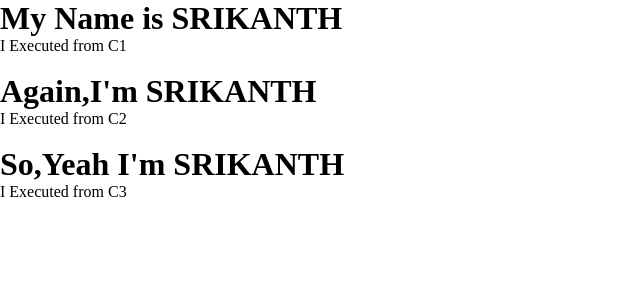
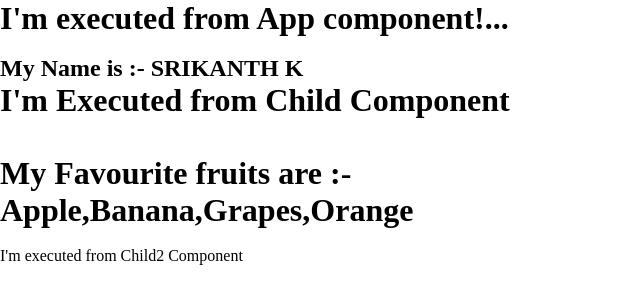
Before and after one commit to SRIKANTH-0001/react-vite, a React (Vite) app: page / in a window 1280 px wide. Shown: the top 304 px of the page, without its empty margins (0-640 px from the left). Built offline with nearby package versions, Linux system fonts and the light colour scheme.

Commit message:
UseContext Hook concepts in ReactJs

```diff
--- a/src/App.jsx
+++ b/src/App.jsx
@@ -1,36 +1,24 @@
-import { useState } from "react"
+import { createContext, useState } from "react"
+import Child from "./Child";
 
-function Component1(){
+export const UserContext=createContext();
 
-    const [name,setName]=useState("SRIKANTH");
+function App(){
+    const [name,setName]=useState("SRIKANTH K");
+    const fruits=["Apple","Banana","Grapes","Orange"]
 
     return(
         <>
-            <h1>My Name is {name}</h1>
-            <p>I Executed from C1</p>
-            <br />
-            <Component2 name={name}/>
-        </>
-    )
-}
-function Component2({name}){
-    return(
-        <>
-            <h1>Again,I'm {name}</h1>
-            <p>I Executed from C2</p>
-            <br />
-            <Component3 name={name}/>
+            <UserContext.Provider value={fruits}>
+                <div>
+                    <h1>I'm executed from App component!...</h1>
+                    <br />
+                    <h2>My Name is :- {name}</h2>
+                </div>
+                <Child/>
+            </UserContext.Provider>
         </>
     )
 }
 
-function Component3({name}){
-    return(
-        <>
-            <h1>So,Yeah I'm {name}</h1>
-            <p>I Executed from C3</p>
-        </>
-    )
-}
-
-export default Component1
+export default App
--- a/src/Child.jsx
+++ b/src/Child.jsx
@@ -0,0 +1,13 @@
+import Child2 from "./Child2"
+
+function Child(){
+    return(
+        <>
+            <h1>I'm Executed from <strong>Child</strong> Component</h1>
+            <br /><br />
+            <Child2/>
+        </>
+    )
+}
+
+export default Child
--- /dev/null
+++ b/src/Child2.jsx
@@ -0,0 +1,16 @@
+import { useContext } from "react"
+import { UserContext } from "./App";
+
+function Child2(){
+
+    const user=useContext(UserContext);
+
+    return(
+        <>
+            <h1>My Favourite fruits are :- <br />{user.join(",")}</h1><br />
+            <p>I'm executed from Child2 Component</p>
+        </>
+    )
+}
+
+export default Child2
```
